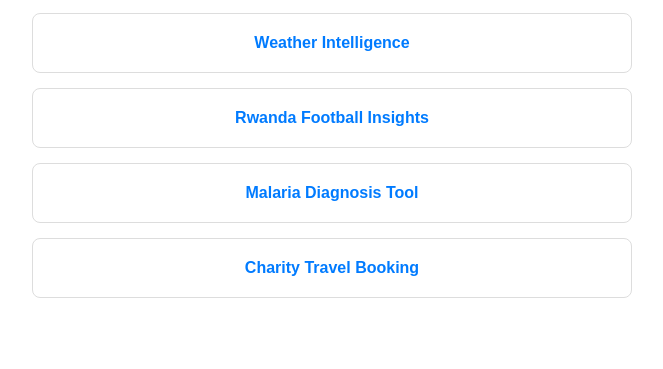
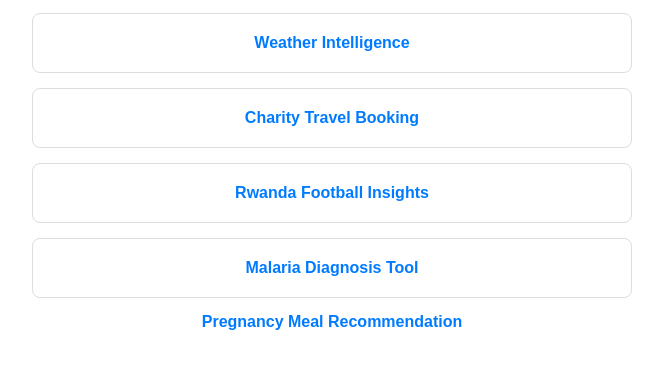
Before and after one commit to BotTechnologiesLtd/bot-technologies-ltd, a plain HTML site: page index.html in a window 1280 px wide. Shown: the part 129-498 px from the top of the page, without its empty margins (308-971 px from the left). Drawn offline with Linux system fonts and the light colour scheme.

Commit message:
added link to pregnancy meal recommendation

```diff
--- a/index.html
+++ b/index.html
@@ -18,9 +18,10 @@
         <h1>Welcome to Bot Technologies</h1>
         <p>Select a service below:</p>
         <div class="card"><a href="https://bottechnologiesltd.github.io/bot-technology-weather-intelligence/">Weather Intelligence</a></div>
+        <div class="card"><a href="https://bottechnologiesltd.github.io/charity-travel-booking/">Charity Travel Booking</a></div>
         <div class="card"><a href="https://bottechnologiesltd.github.io/rwanda-football-insights/">Rwanda Football Insights</a></div>
         <div class="card"><a href="https://bottechnologiesltd.github.io/malaria-diagnosis-tool/">Malaria Diagnosis Tool</a></div>
-        <div class="card"><a href="https://bottechnologiesltd.github.io/charity-travel-booking/">Charity Travel Booking</a></div>
+        <div clas="card"><a href="https://huggingface.co/spaces/BotTechnologies/Bot-Technologies/"> Pregnancy Meal Recommendation</a></div>
     </div>
 </body>
 </html>
```
